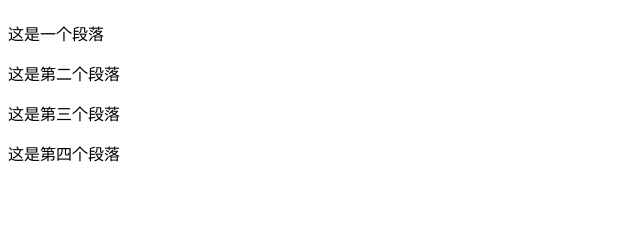
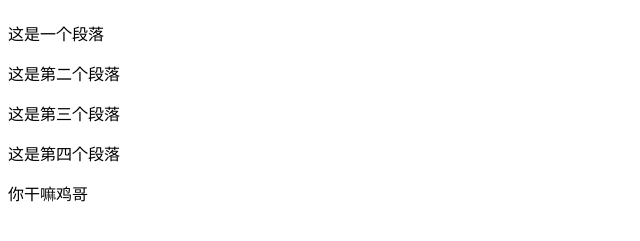
Before and after one commit to FreeKun0/Git, a plain HTML site: page index.html in a window 1280 px wide. Shown: the part 59-300 px from the top of the page, without its empty margins (0-640 px from the left). Drawn offline with Linux system fonts and the light colour scheme.

Commit message:
Update index.html

```diff
--- a/index.html
+++ b/index.html
@@ -13,6 +13,7 @@
     <p>这是第二个段落</p>
     <p>这是第三个段落</p>
     <p>这是第四个段落</p>
+    你干嘛鸡哥
 
 
 </body>
```
